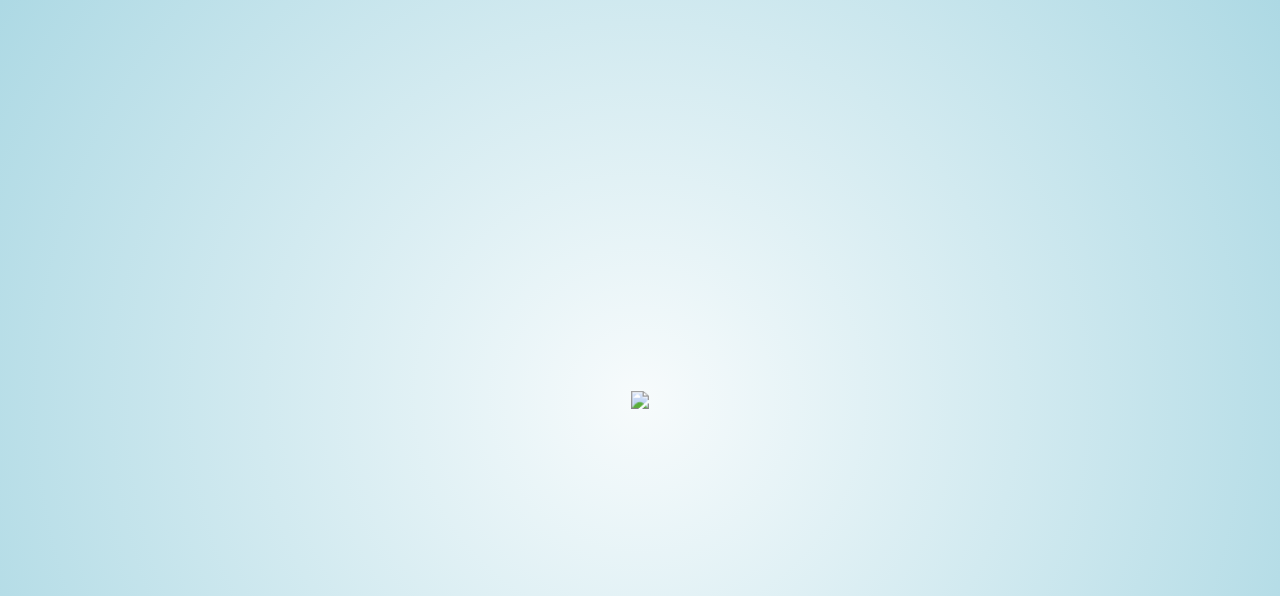
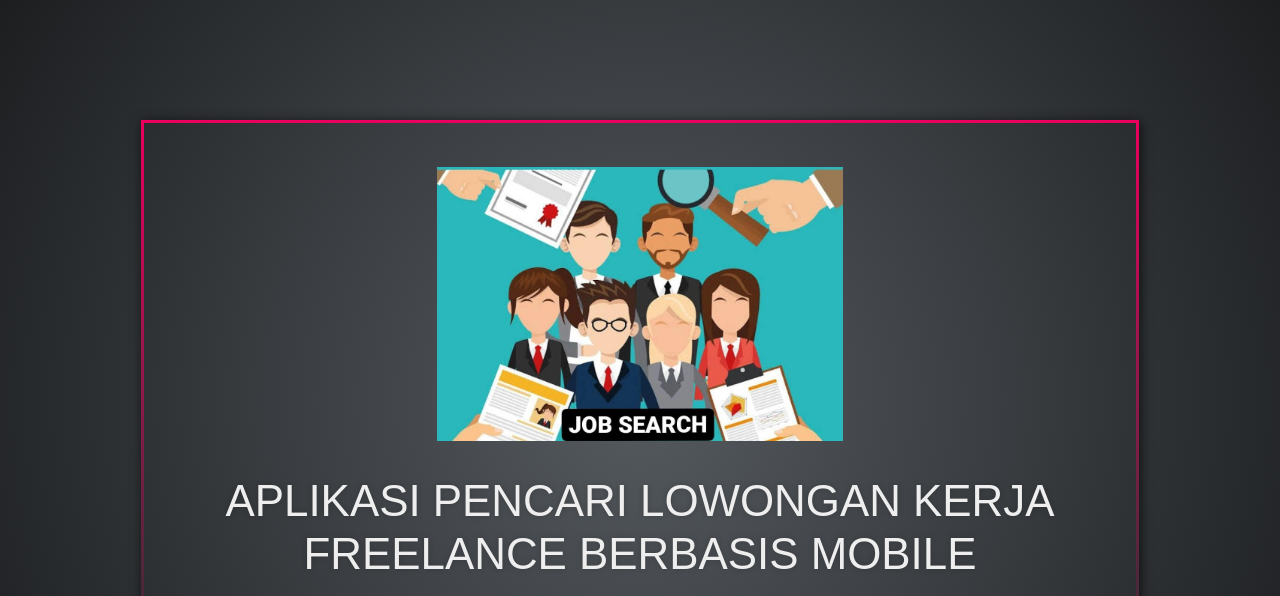
Before and after one commit to WiniWidianingsih/TimNiasih_SCB_2021, a website: page reveal.js-master/reveal.js-master/Presentasi Kelompok.html in a window 1280 px wide. Shown: the top 596 px of the page. Drawn offline with nearby package versions, Linux system fonts and the light colour scheme; a web font is replaced by a local one.

Commit message:
Create Judul dan gambar pada slide 1

```diff
--- a/reveal.js-master/reveal.js-master/Presentasi Kelompok.html
+++ b/reveal.js-master/reveal.js-master/Presentasi Kelompok.html
@@ -1,21 +1,82 @@
+<!doctype html>
 <html>
   <head>
+    <meta charset="utf-8">
+    <meta name="viewport" content="width=device-width, initial-scale=1.0, maximum-scale=1.0, user-scalable=no">
+
+    <title>reveal.js</title>
+
+    <link rel="stylesheet" href="dist/reset.css">
     <link rel="stylesheet" href="dist/reveal.css">
-    <link rel="stylesheet" href="dist/theme/sky.css">
+    <link rel="stylesheet" href="dist/theme/league.css">
+    <link href="http://fonts.cdnfonts.com/css/adlinnaka" rel="stylesheet">
+
+    <!-- Theme used for syntax highlighted code -->
+    <link rel="stylesheet" href="plugin/highlight/monokai.css">
+    <style>
+      @import url('http://fonts.cdnfonts.com/css/adlinnaka');
+
+      section img{
+        width: 100%;
+        height: 250px;
+        object-fit: contain;
+      }
+
+
+      section .card{
+        border-width: 3px !important;
+        border-style: solid;
+        border-image: linear-gradient(to bottom, #ea005e, rgba(0,0,0,0)) 1;
+        -webkit-box-shadow:2px 2px 11px 0px rgba(0,0,0,0.75);
+        -moz-box-shadow:2px 2px 11px 0px rgba(0,0,0,0.75);
+        box-shadow: 2px 2px 11px 0px rgba(0,0,0,0.75);
+        width: 90%;
+        margin: auto;
+        padding: 20px;
+      }
+      section .end{
+        border-width: 3px !important;
+        border-style: solid;
+        border-image: linear-gradient(to bottom, #ea005e, rgba(0,0,0,0)) 1;
+        -webkit-box-shadow:2px 2px 11px 0px rgba(0,0,0,0.75);
+        -moz-box-shadow:2px 2px 11px 0px rgba(0,0,0,0.75);
+        box-shadow: 2px 2px 11px 0px rgba(0,0,0,0.75);
+      }
+      section .card h5{
+        font-family: 'Adlinnaka', sans-serif;
+      }
+      section .sub-text{
+        font-size: 27px;
+      }
+    </style>
   </head>
   <body>
     <div class="reveal">
-  <div class="slides">
-    <section><img data-src="linkein.png"></section>
-    <section>
-      <section data-background-color="magenta">LinkedIn adalah media sosial yang dapat Anda gunakan untuk menemukan pekerjaan atau tempat magang yang tepat, menghubungkan dan memperkuat hubungan profesional Anda. </section>
-      <section data-background-color="purple">Manfaat dan Alasan LinkedIn memilih Node.js sebagai teknologi baru untuk meningkatkan kinerja mereka dan melayani kumpulan pelanggan yang terus meningkat. Dengan node.js bekerja, Linkedin sekarang hanya perlu menggunakan 3 server, bukan 30 server yang digunakan secara tradisional – mengurangi overhead memori dan mengalihkan perhatian mereka ke kemampuan aplikasi.</section>
-    </section>
-  </div>
-</div>
+      <div class="slides">
+        <section class="Job">
+          <div class="card">
+            <img src="Job.JPEG">
+            <h5>Aplikasi Pencari Lowongan Kerja Freelance berbasis mobile</h5>
+            <h4>by Tim Niasih</h4>
+          </div>
+        </section>
+      </div>
+    </div>
+
     <script src="dist/reveal.js"></script>
+    <script src="plugin/notes/notes.js"></script>
+    <script src="plugin/markdown/markdown.js"></script>
+    <script src="plugin/highlight/highlight.js"></script>
     <script>
-      Reveal.initialize();
+      // More info about initialization & config:
+      // - https://revealjs.com/initialization/
+      // - https://revealjs.com/config/
+      Reveal.initialize({
+        hash: true,
+
+        // Learn about plugins: https://revealjs.com/plugins/
+        plugins: [ RevealMarkdown, RevealHighlight, RevealNotes ]
+      });
     </script>
   </body>
 </html>
```
Also changed, not shown: reveal.js-master/reveal.js-master/Job.jpeg (added).
